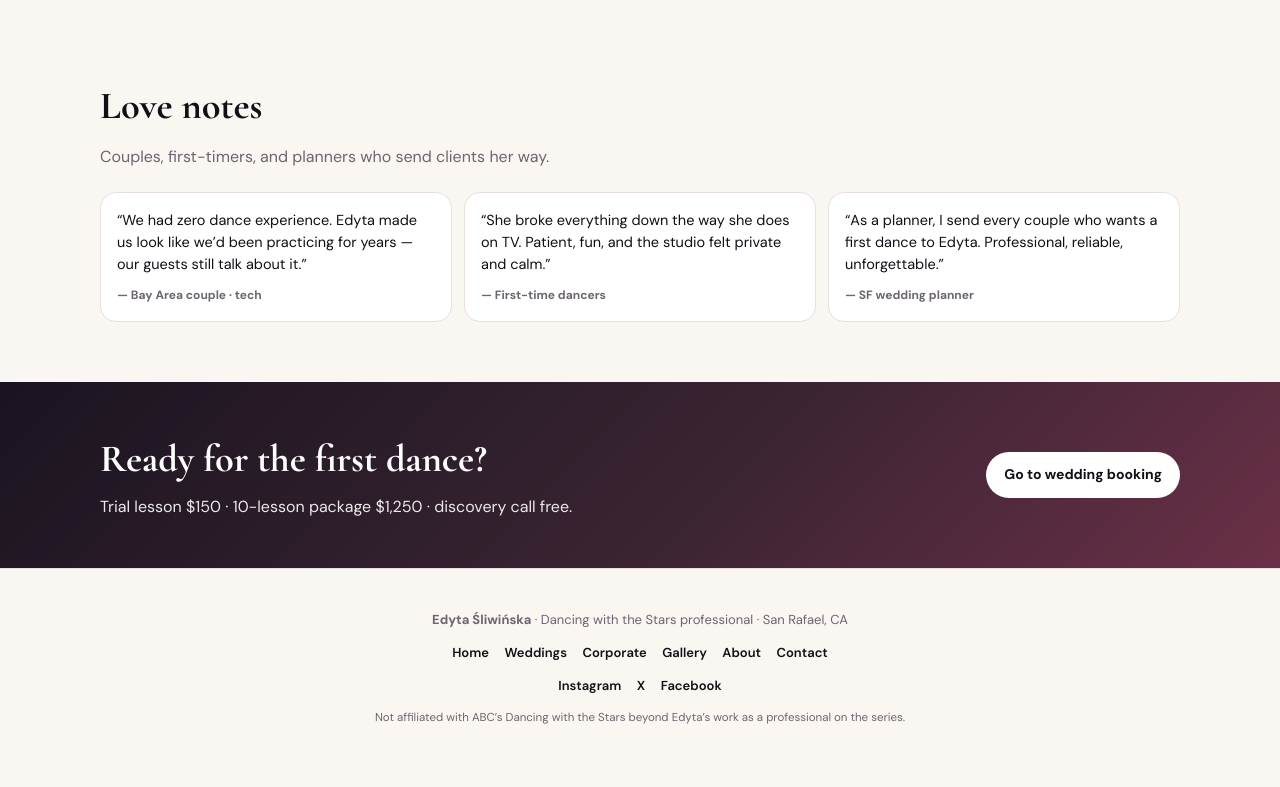
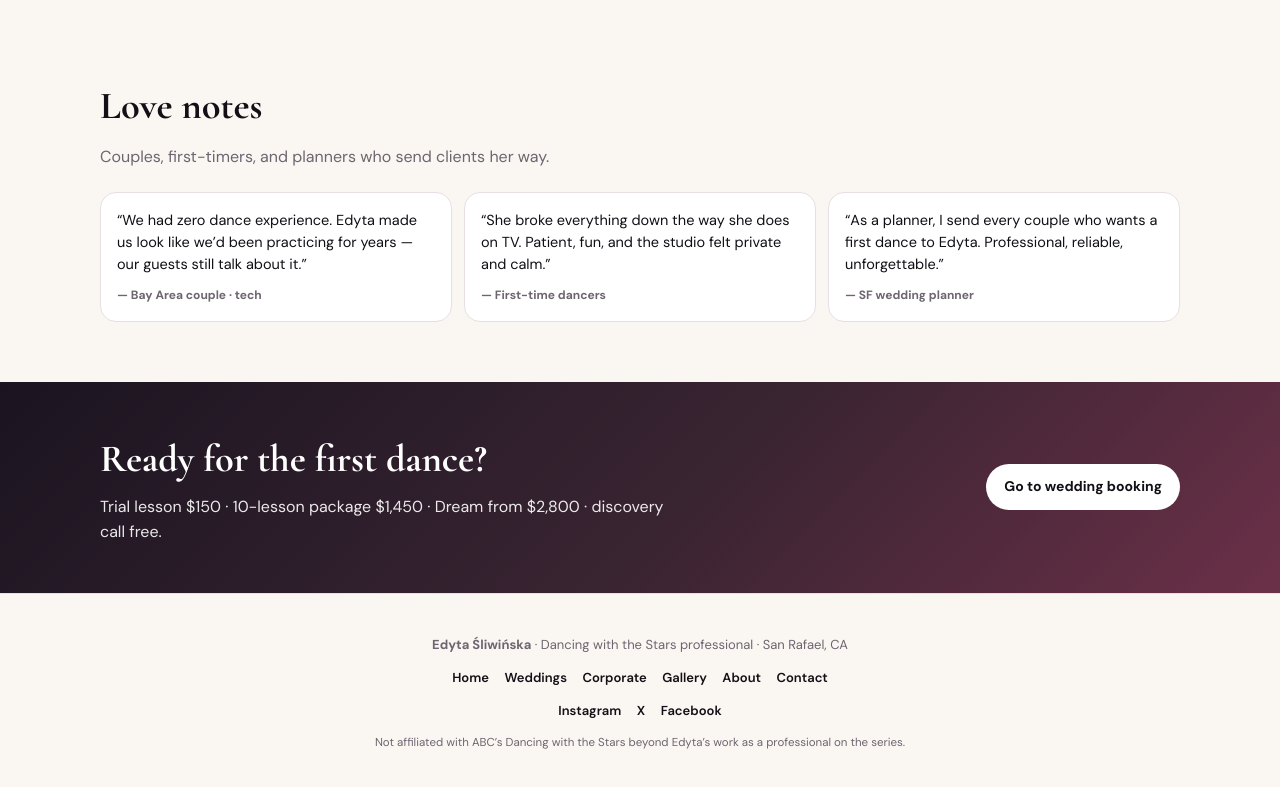
Before and after one commit to alecmazo/sliwinska, a website: page public/index.html in a window 1280 px wide. Shown: the part 3479-4266 px from the top of the page. Drawn offline with nearby package versions, Linux system fonts and the light colour scheme.

Commit message:
Update wedding ladder on story + homepage: $1,450 / Dream from $2,800

```diff
--- a/public/index.html
+++ b/public/index.html
@@ -218,7 +218,7 @@
       <div class="wrap">
         <div>
           <h2>Ready for the first dance?</h2>
-          <p>Trial lesson $150 · 10-lesson package $1,250 · discovery call free.</p>
+          <p>Trial lesson $150 · 10-lesson package $1,450 · Dream from $2,800 · discovery call free.</p>
         </div>
         <a class="btn primary" href="https://weddings.edytasliwinska.com/#book">Go to wedding booking</a>
       </div>
```
Also changed, not shown: public/weddings.html (+2 -2 lines).
